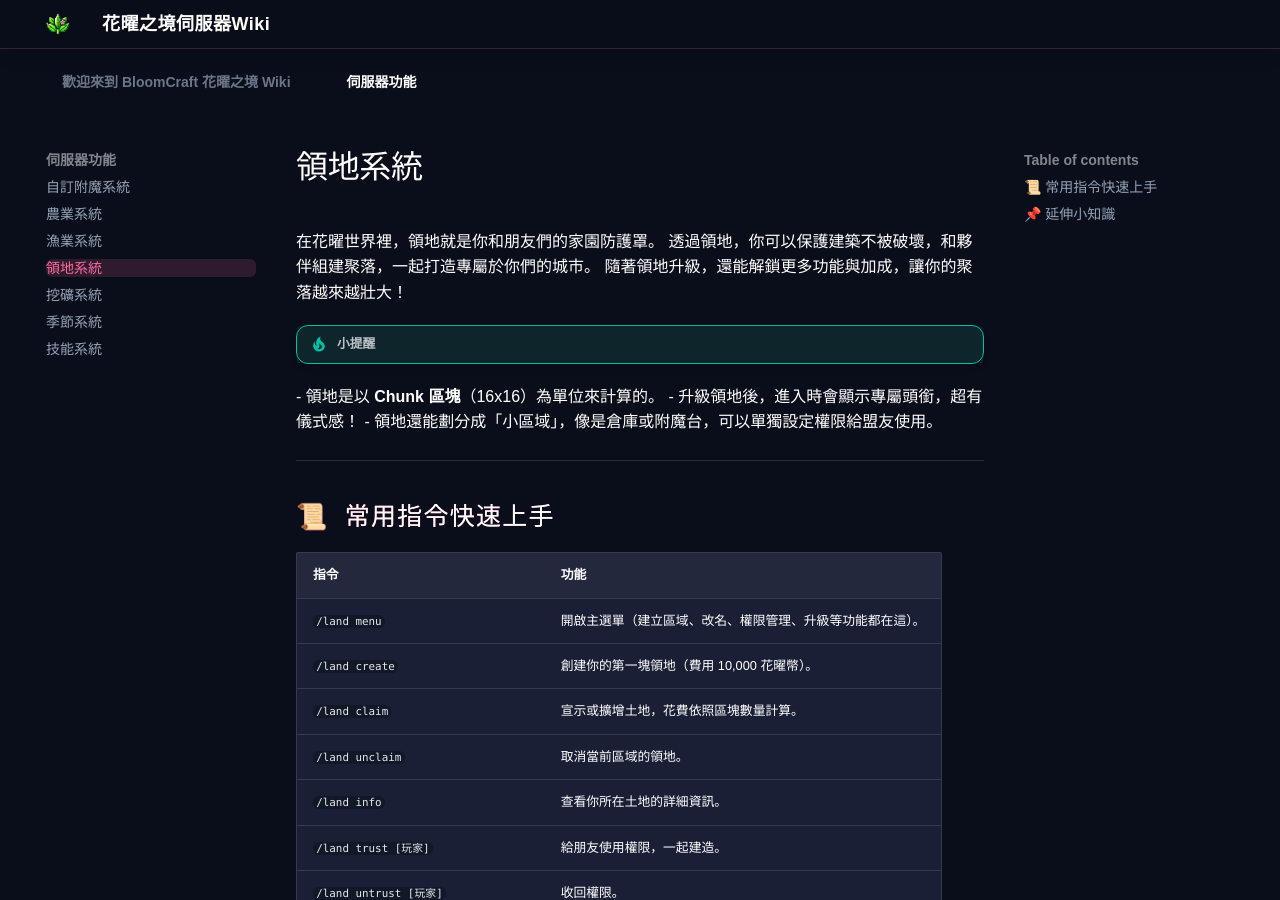
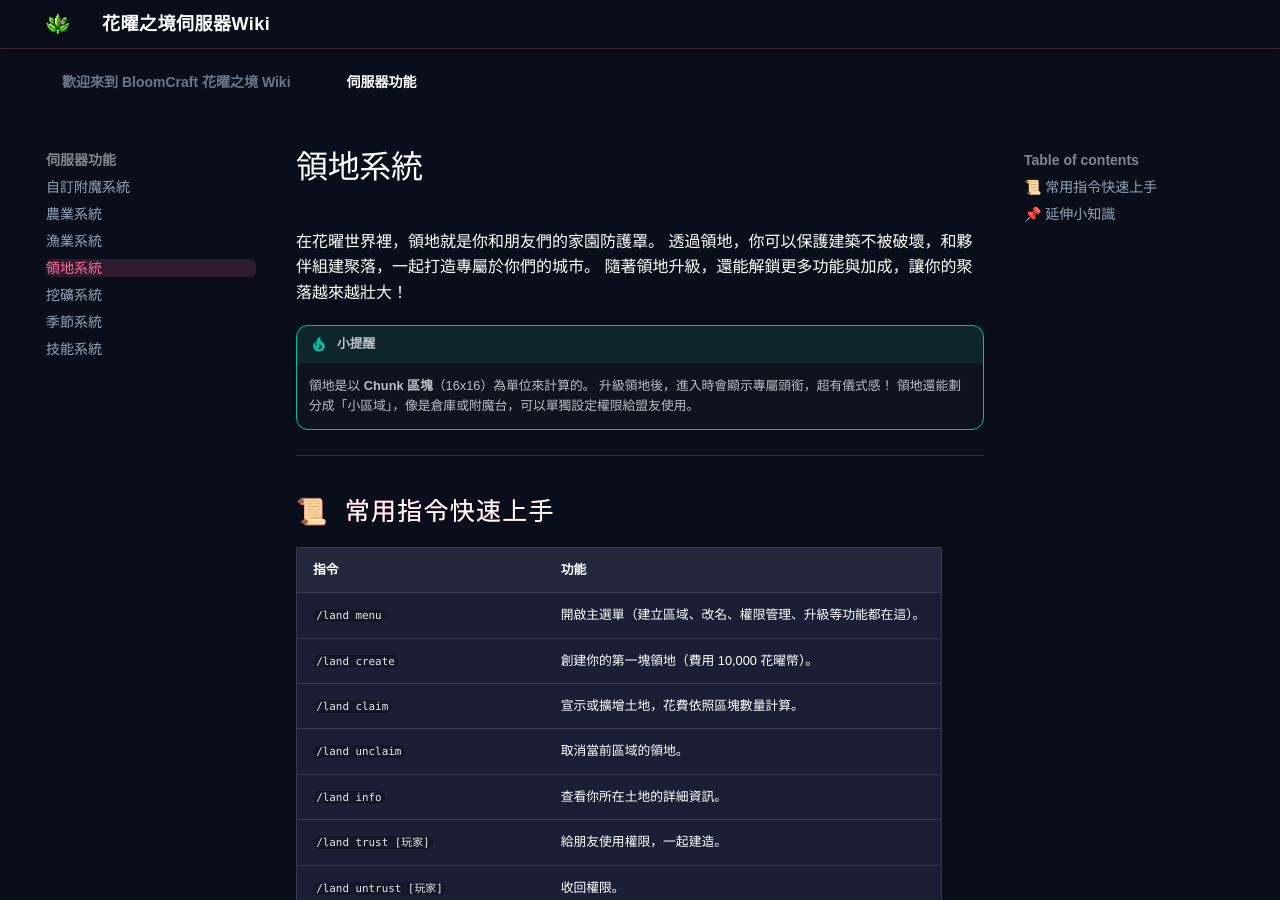
Before and after one commit to RyanisyydsTT/bloomcraft-wikipage, an MkDocs documentation site: the page built from docs/伺服器功能/land.md, in a window 1280 px wide and 900 px high. Built offline with MkDocs 1.6.1 and Material for MkDocs 9.7.7, drawn with Linux system fonts in a browser that asks for light colours; some web fonts are replaced.

```diff
--- a/docs/伺服器功能/land.md
+++ b/docs/伺服器功能/land.md
@@ -5,9 +5,9 @@
 隨著領地升級，還能解鎖更多功能與加成，讓你的聚落越來越壯大！
 
 !!! tip "小提醒"
-   \- 領地是以 **Chunk 區塊**（16x16）為單位來計算的。
-   \- 升級領地後，進入時會顯示專屬頭銜，超有儀式感！
-   \- 領地還能劃分成「小區域」，像是倉庫或附魔台，可以單獨設定權限給盟友使用。
+     領地是以 **Chunk 區塊**（16x16）為單位來計算的。
+     升級領地後，進入時會顯示專屬頭銜，超有儀式感！
+     領地還能劃分成「小區域」，像是倉庫或附魔台，可以單獨設定權限給盟友使用。
 
 ---
 
```
